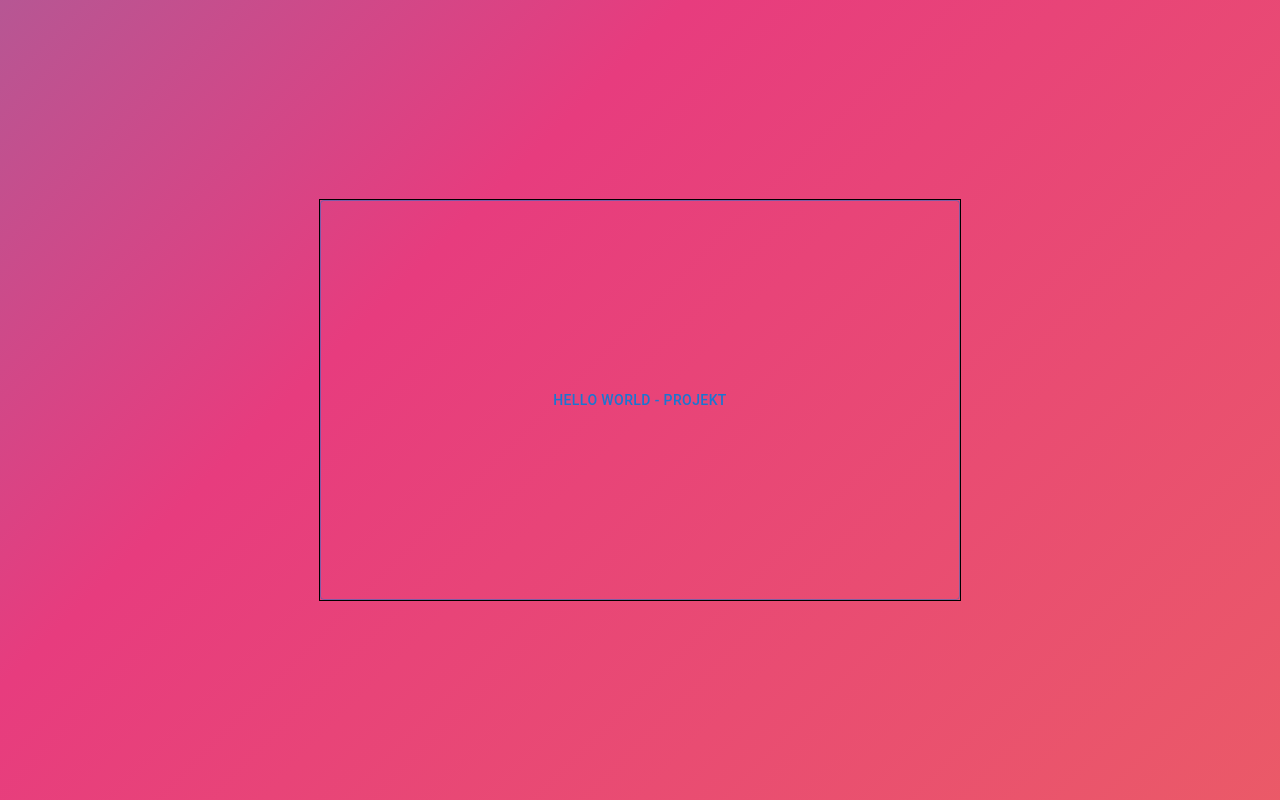
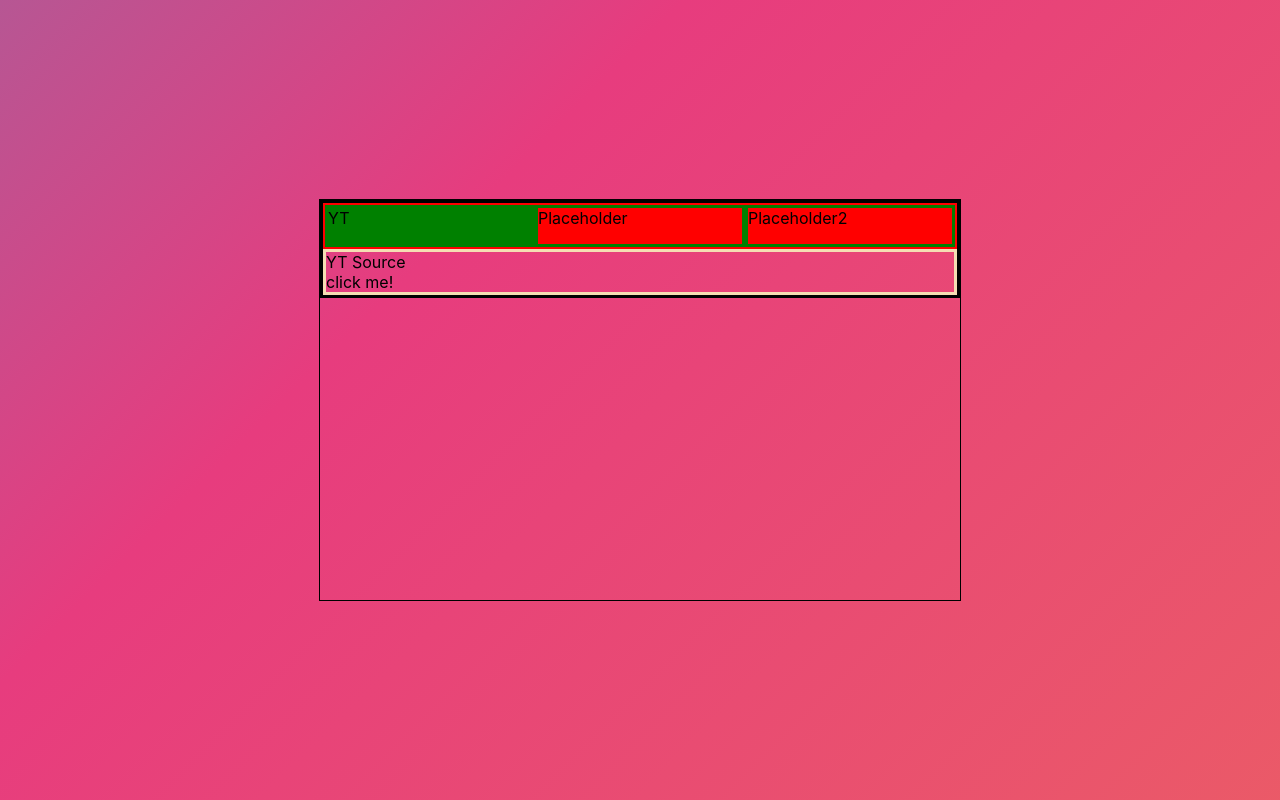
Before and after one commit to MartykQ/ml-agh-course, a React (Create React App) app in the folder client/: page / in a window 1280 px wide. Built offline with nearby package versions, Linux system fonts and the light colour scheme; the HTML template or start-up script is replaced by a standard one.

Commit message:
client side support beginning for YT

```diff
--- a/client/package.json
+++ b/client/package.json
@@ -9,6 +9,7 @@
     "@testing-library/jest-dom": "^5.14.1",
     "@testing-library/react": "^11.2.7",
     "@testing-library/user-event": "^12.8.3",
+    "axios": "^0.24.0",
     "react": "^17.0.2",
     "react-dom": "^17.0.2",
     "react-scripts": "4.0.3",
--- a/client/src/App.css
+++ b/client/src/App.css
@@ -21,16 +21,8 @@
     }
 }
 
-.wrapper {
-    /* display: flex;
-    align-items: center;
-    justify-content: center;
-    flex-direction: column; */
-}
-
 .main-box {
     border: 1px solid black;
     width: 50%;
     height: 50%;
-    display: grid;
 }
--- a/client/src/App.js
+++ b/client/src/App.js
@@ -1,11 +1,12 @@
 import "./App.css";
 import Button from "@mui/material/Button";
+import IntegratedSources from "./components/IntegratedSources/IntegratedSources";
 
 function App() {
     return (
         <div className="gradient-background">
             <div className="main-box">
-                <Button variant="outlined">Hello world - projekt </Button>
+                <IntegratedSources />
             </div>
         </div>
     );
--- /dev/null
+++ b/client/src/components/IntegratedSources/IntegratedSources.css
@@ -0,0 +1,28 @@
+.box {
+    border: 3px solid black;
+    display: grid;
+    grid-template-rows: repeat(2, 1fr);
+}
+
+.header {
+    display: grid;
+    grid-template-columns: repeat(3, 1fr);
+    border: 2px solid red;
+}
+
+.modal {
+    border: 3px solid wheat;
+}
+
+.headerOption {
+    background-color: wheat;
+    border: 3px solid green;
+}
+
+.active {
+    background-color: green;
+}
+
+.inactive {
+    background-color: red;
+}
--- /dev/null
+++ b/client/src/components/IntegratedSources/IntegratedSources.js
@@ -0,0 +1,52 @@
+import React, { useState } from "react";
+import "./IntegratedSources.css";
+import YoutubeSource from "../YoutubeSource/YoutubeSource";
+
+const IntegratedSources = () => {
+    const [activeName, setActiveName] = useState("YT");
+
+    const chooseActive = (option) => {
+        setActiveName(option);
+    };
+
+    const activeComponent = () => {
+        console.log(activeName);
+        switch (activeName) {
+            case "YT":
+                return <YoutubeSource />;
+            case "Placeholder":
+                return <div>Placeholder 1</div>;
+            case "Placeholder2":
+                return <div>Placeholder 2</div>;
+        }
+    };
+
+    console.log("render");
+    return (
+        <div className="box">
+            <div className="header">
+                <div
+                    className={"headerOption " + (activeName == "YT" ? "active" : "inactive")}
+                    onClick={() => setActiveName("YT")}
+                >
+                    YT
+                </div>
+                <div
+                    className={"headerOption " + (activeName == "Placeholder" ? "active" : "inactive")}
+                    onClick={() => setActiveName("Placeholder")}
+                >
+                    Placeholder
+                </div>
+                <div
+                    className={"headerOption " + (activeName == "Placeholder2" ? "active" : "inactive")}
+                    onClick={() => setActiveName("Placeholder2")}
+                >
+                    Placeholder2
+                </div>
+            </div>
+            <div className="modal">{activeComponent()}</div>
+        </div>
+    );
+};
+
+export default IntegratedSources;
--- /dev/null
+++ b/client/src/components/YoutubeSource/YoutubeSource.js
@@ -0,0 +1,29 @@
+import { chainPropTypes } from "@mui/utils";
+import axios from "../../constants";
+import { useState } from "react";
+const YoutubeSource = () => {
+    const [comments, setComments] = useState([]);
+
+    const handleClick = () => {
+        console.log(process.env.ENV_VARIABLE);
+        axios
+            .post("/youtube_comments", {
+                url: "https://www.youtube.com/watch?v=cqdVBhPp_xk",
+            })
+            .then((res) => {
+                setComments(res["data"]);
+            });
+    };
+
+    return (
+        <>
+            <div>YT Source</div>
+            <div onClick={() => handleClick()}>click me!</div>
+            {comments.map((comment, index) => {
+                return <div key={index}>{comment}</div>;
+            })}
+        </>
+    );
+};
+
+export default YoutubeSource;
--- /dev/null
+++ b/client/src/constants.js
@@ -0,0 +1,9 @@
+import axios from "axios";
+
+const host_url = "https://prod-ml-agh.herokuapp.com";
+
+const _axios = axios.create({
+    baseURL: host_url,
+});
+
+export default _axios;
```
Also changed, not shown: client/src/components/YoutubeSource/YoutubeSource.css (added), 2 other files (tests, documents, lock files or other folders).
